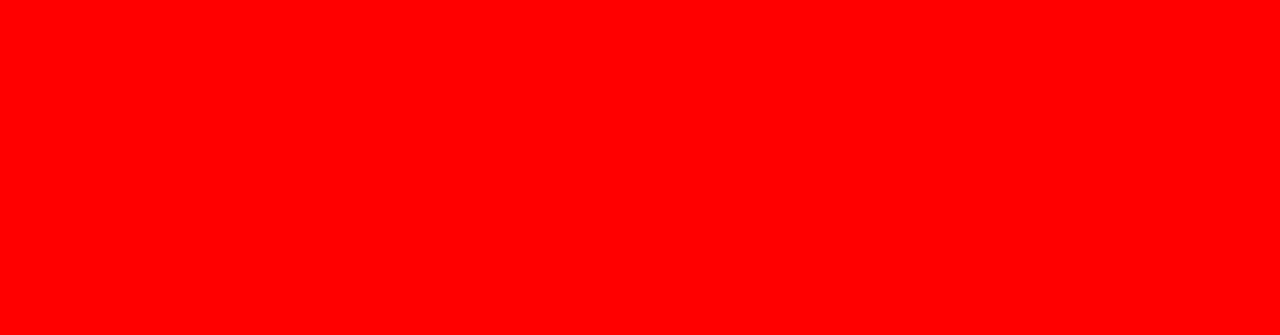
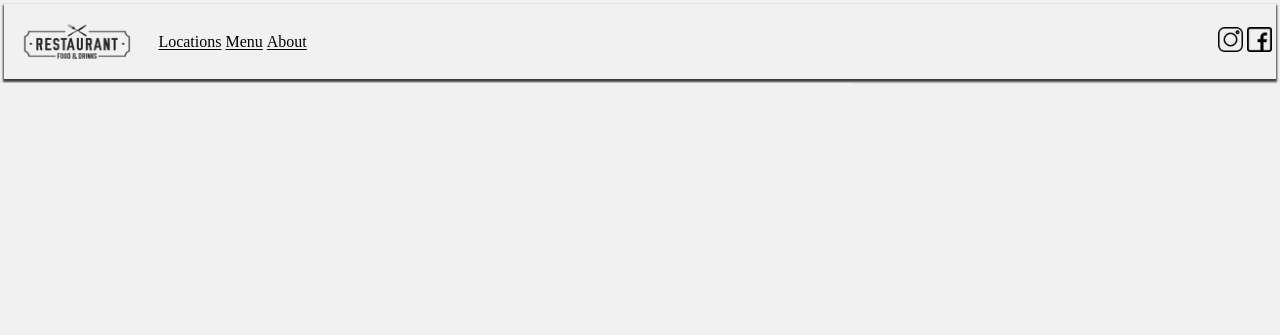
Before and after one commit to Dylan-Gresham/TOP-RestaurantPage, a website built with webpack: page dist/index.html in a window 1280 px wide. Built offline with nearby package versions, Linux system fonts and the light colour scheme.

Commit message:
Implement navbar

```diff
--- a/src/index.css
+++ b/src/index.css
@@ -1,3 +1,89 @@
 * {
-    background-color: red;
+    background-color: #f1f1f1;
 }
+
+body {
+    margin: 0;
+    padding: 0;
+    border: 0;
+    display: grid;
+    grid-template-columns: 1fr;
+    grid-template-rows: 1fr;
+}
+
+a {
+    cursor: pointer;
+}
+
+body > #content {
+    grid-column: 1;
+    grid-row: 1;
+
+    display: grid;
+    grid-template-columns: 1fr 1fr 1fr;
+    grid-template-rows: 2fr 5fr 1fr;
+
+    margin: 0;
+    border: 0;
+    padding: 0;
+}
+
+body > #content > #navContainer {
+    display: flex;
+    align-items: center;
+    grid-row: 1;
+    grid-column: 1 / span 3;
+    padding: 4px;
+}
+
+body > #content > #navContainer > #nav {
+    display: flex;
+    align-items: center;
+    width: 100%;
+    gap: 8px;
+    padding-right: 4px;
+
+    -webkit-box-shadow: 0px 2px 2px 1px rgba(0,0,0,0.75);
+    -moz-box-shadow: 0px 2px 2px 1px rgba(0,0,0,0.75);
+    box-shadow: 0px 2px 2px 1px rgba(0,0,0,0.75);
+}
+
+body > #content > #navContainer > #nav > #navLinksDiv {
+    display: flex;
+    flex-direction: row;
+    justify-content: space-between;
+    align-items: center;
+    width: 90%;
+}
+
+body > #content > #navContainer > #nav > #navLinksDiv > #navLinksLeft {
+    display: flex;
+    flex-direction: row;
+    justify-content: center;
+    align-items: center;
+    gap: 4px;
+}
+
+body > #content > #navContainer > #nav > #navLinksDiv > #navLinksRight {
+    display: flex;
+    flex-direction: row;
+    justify-content: center;
+    align-items: center;
+    gap: 4px;
+}
+
+#logoImg {
+    width: 150px;
+    height: 75px;
+    cursor: pointer;
+}
+
+.textLink {
+    text-decoration: underline;
+    text-underline-offset: 0.15rem;
+}
+
+.socialIcons {
+    width: 25px;
+    height: 25px;
+}
--- a/src/index.js
+++ b/src/index.js
@@ -1,6 +1,12 @@
 // Imports
 import css from './index.css'
+import {initialize} from './initialize';
 
 // Code
 const contentDiv = document.createElement('div');
 contentDiv.id = 'content';
+
+// Initialize page
+initialize(contentDiv);
+
+document.body.appendChild(contentDiv);
--- /dev/null
+++ b/src/initialize.js
@@ -0,0 +1,72 @@
+// Imports
+import SampleLogo from './Restaurant_Sample_Logo.jpg'
+import InstagramIcon from './Instagram_Icon.png'
+import FacebookIcon from './Facebook_Icon.png'
+
+function initialize(content) {
+    // Create the main containers
+    const navContainer = document.createElement('div');
+    navContainer.id = 'navContainer';
+    const locationsContainer = document.createElement('div');
+    locationsContainer.id = 'locationsContainer';
+    const footerContainer = document.createElement('div');
+    footerContainer.id = 'footerContainer';
+
+    // Begin Create nav bar
+    const nav = document.createElement('nav');
+    nav.id = 'nav';
+
+    // Create and Add logo
+    const logoImg = new Image();
+    logoImg.src = SampleLogo;
+    logoImg.id = 'logoImg';
+    nav.appendChild(logoImg);
+
+    // Create and Add Links
+    const linksDiv = document.createElement('div');
+    linksDiv.id = 'navLinksDiv';
+
+    const leftLinksDiv = document.createElement('div');
+    leftLinksDiv.id = 'navLinksLeft';
+
+    const linkOne = document.createElement('a'); // Locations
+    linkOne.id = 'locationsLink';
+    linkOne.classList.add('textLink');
+    linkOne.textContent = 'Locations';
+    const linkTwo = document.createElement('a'); // Menu
+    linkTwo.id = 'menuLink';
+    linkTwo.classList.add('textLink');
+    linkTwo.textContent = 'Menu';
+    const linkThree = document.createElement('a'); // About
+    linkThree.id = 'aboutLink';
+    linkThree.classList.add('textLink');
+    linkThree.textContent = 'About';
+    leftLinksDiv.append(linkOne, linkTwo, linkThree);
+
+    const rightLinksDiv = document.createElement('div');
+    rightLinksDiv.id = 'navLinksRight';
+
+    const socialOne = document.createElement('a');
+    socialOne.id = 'igLink';
+    const igIcon = new Image();
+    igIcon.src = InstagramIcon;
+    igIcon.classList.add('socialIcons');
+    socialOne.appendChild(igIcon);
+    const socialTwo = document.createElement('a');
+    socialTwo.id = 'fbLink';
+    const fbIcon = new Image();
+    fbIcon.src = FacebookIcon;
+    fbIcon.classList.add('socialIcons');
+    socialTwo.appendChild(fbIcon);
+    rightLinksDiv.append(socialOne, socialTwo);
+    linksDiv.append(leftLinksDiv, rightLinksDiv);
+    nav.appendChild(linksDiv);
+
+    navContainer.appendChild(nav);
+    // Finish Create nav bar
+
+    // Append containers to content div
+    content.append(navContainer, locationsContainer, footerContainer);
+}
+
+export {SampleLogo, initialize};
--- a/webpack.config.js
+++ b/webpack.config.js
@@ -17,7 +17,11 @@ module.exports = {
         rules: [
             {
                 test: /\.css$/i,
-                use: ["style-loader", "css-loader"],
+                use: ['style-loader', 'css-loader'],
+            },
+            {
+                test: /\.(png|svg|jpg|jpeg|gif)$/i,
+                type: 'asset/resource',
             },
         ],
     },
```
Also changed, not shown: README.md (added), dist/bundle.js, dist/f69e4f79c4a96469aa87.jpg (added), src/Facebook_Icon.png (added), src/Instagram_Icon.png (added), src/Restaurant_Sample_Logo.jpg (added).
